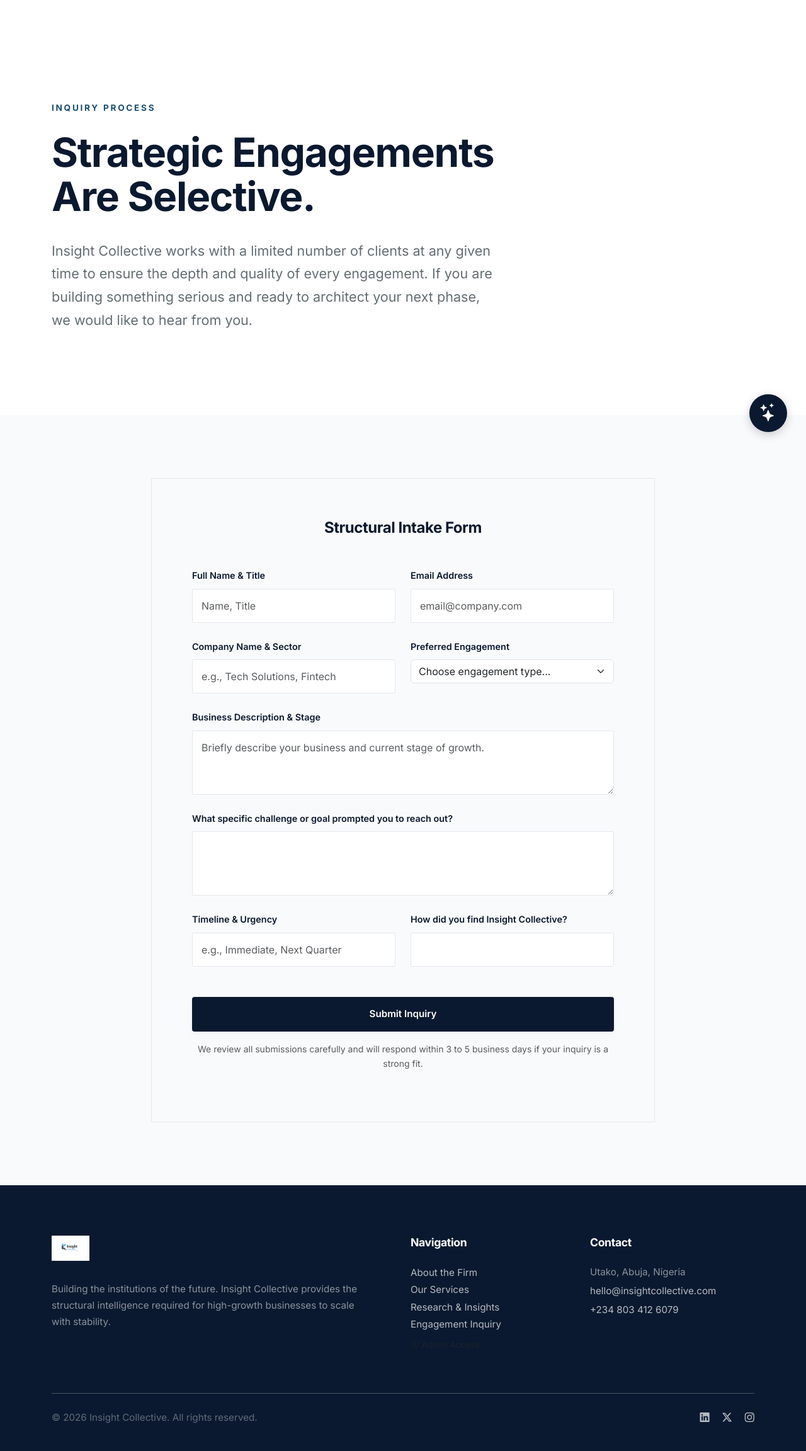
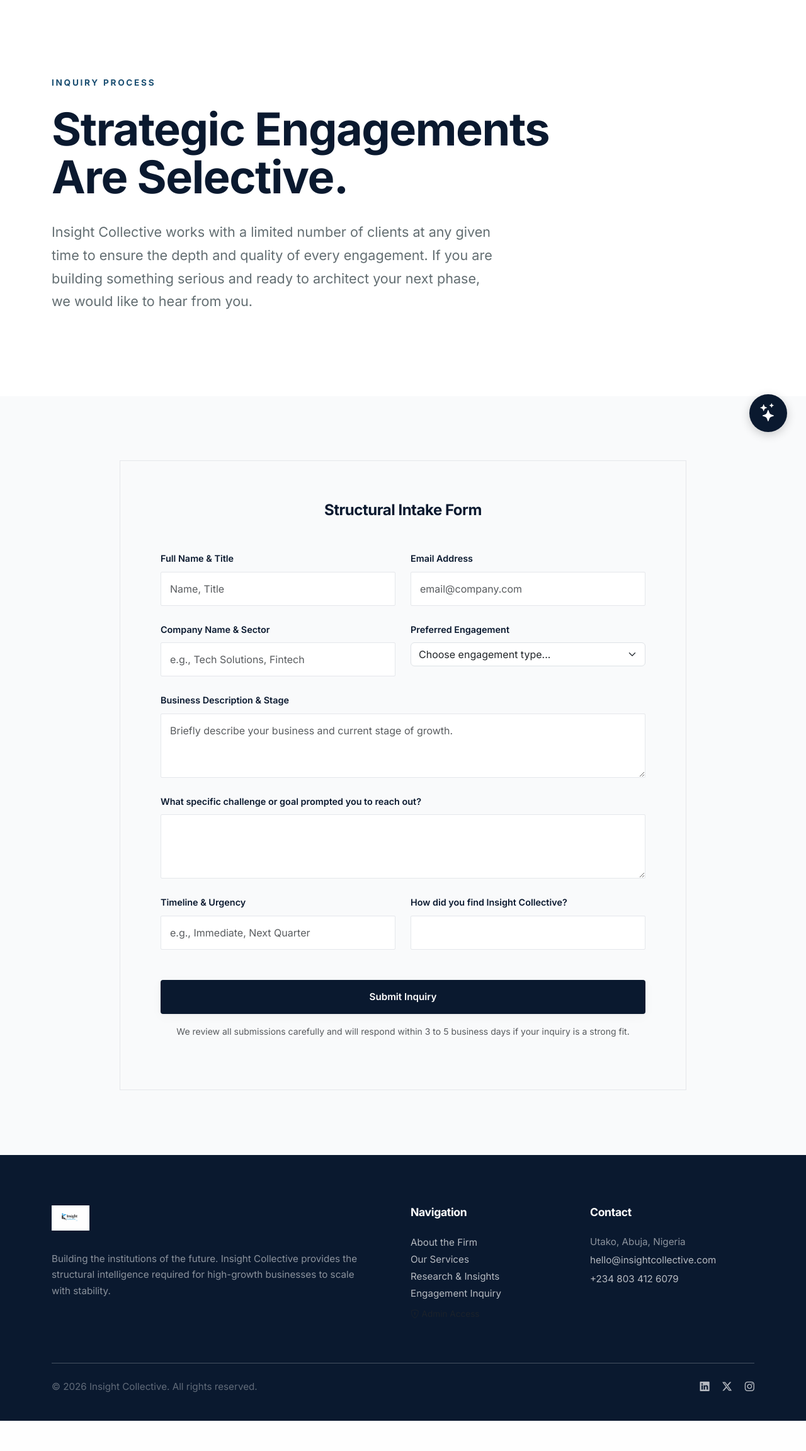
Before and after one commit to pwoprurho/insights, a Flask app: page /booking in a window 1280 px wide. Shown: the part 84-2388 px from the top of the page at 63% size. After the commit the page ends 2340 px from the top, so only its background shows below. Run offline with Flask 3, Linux system fonts and the light colour scheme; some web fonts are replaced.

Commit message:
feat: Implement initial website structure with home, about, services, and booking pages, and core styling.

```diff
--- a/static/css/style.css
+++ b/static/css/style.css
@@ -15,6 +15,9 @@
 
     --primary-font: 'Inter', -apple-system, BlinkMacSystemFont, 'Segoe UI', Roboto, sans-serif;
     --serif-font: 'Playfair Display', serif;
+
+    /* Responsive Spacing */
+    --section-padding: clamp(60px, 8vw, 120px);
 }
 
 /* Base Styles */
@@ -41,16 +44,15 @@ body {
     /* Fallback background */
 }
 
-h1,
-h2,
-h3,
-h4,
-h5,
-h6 {
+h1, h2, h3, h4, h5, h6 {
     font-weight: 700;
     color: var(--primary-navy);
     letter-spacing: -0.02em;
 }
+
+h1 { font-size: clamp(2.5rem, 8vw, 4.5rem); line-height: 1.05; }
+h2 { font-size: clamp(2rem, 5vw, 3rem); line-height: 1.1; }
+h3 { font-size: clamp(1.5rem, 4vw, 2.25rem); }
 
 /* Navbar - Institutional & Clean */
 .navbar {
@@ -126,7 +128,7 @@ h6 {
 
 /* Section Components */
 .section-padding {
-    padding: 100px 0;
+    padding: var(--section-padding) 0;
 }
 
 .bg-muted {
@@ -136,9 +138,8 @@ h6 {
 /* Hero Section - Selective & Authoritative */
 .hero-section {
     background: var(--bg-white);
-    padding: 160px 0 100px 0;
+    padding: clamp(120px, 15vh, 200px) 0 clamp(60px, 8vw, 100px) 0;
     text-align: left;
-    /* Switching to left-aligned for a more serious consulting feel */
 }
 
 .hero-sub {
@@ -152,8 +153,6 @@ h6 {
 }
 
 .hero-title {
-    font-size: 4rem;
-    line-height: 1.1;
     max-width: 900px;
 }
 
@@ -215,9 +214,9 @@ h6 {
 
 /* Intake Form - Selective & Serious */
 .intake-form-container {
-    max-width: 800px;
+    max-width: 900px;
     margin: 0 auto;
-    padding: 4rem;
+    padding: clamp(1.5rem, 5vw, 4rem);
     background: var(--bg-off-white);
     border: 1px solid var(--border-light);
 }
@@ -343,16 +342,20 @@ h6 {
     background: var(--accent-blue);
 }
 
+/* Ensure buttons wrap on small screens */
+.d-flex.gap-3 {
+    flex-wrap: wrap;
+}
+
 .ai-chat-window {
-    width: 350px;
-    height: 450px;
+    width: 380px;
+    max-width: calc(100vw - 40px);
+    height: clamp(400px, 70vh, 600px);
     background: white;
     border-radius: 4px;
-    /* Matching the architectural style */
     box-shadow: 0 10px 30px rgba(0, 0, 0, 0.15);
     margin-bottom: 20px;
     display: flex;
-    /* overridden by d-none initially */
     flex-direction: column;
     overflow: hidden;
     border: 1px solid var(--border-light);
@@ -429,3 +432,8 @@ h6 {
         position: fixed;
     }
 }
+
+/* Cleanup duplicate/competing queries */
+@media (max-width: 992px) {
+    /* Styles are mostly handled by clamp() and bootstrap classes now */
+}
--- a/templates/booking.html
+++ b/templates/booking.html
@@ -19,22 +19,22 @@
             <h4 class="mb-5 text-center">Structural Intake Form</h4>
             <form method="post" class="needs-validation" novalidate>
                 <div class="row g-4">
-                    <div class="col-md-6">
+                    <div class="col-lg-6">
                         <label for="name" class="form-label">Full Name & Title</label>
                         <input type="text" class="form-control" id="name" name="name" placeholder="Name, Title"
                             required>
                     </div>
-                    <div class="col-md-6">
+                    <div class="col-lg-6">
                         <label for="email" class="form-label">Email Address</label>
                         <input type="email" class="form-control" id="email" name="email" placeholder="email@company.com"
                             required>
                     </div>
-                    <div class="col-md-6">
+                    <div class="col-lg-6">
                         <label for="company" class="form-label">Company Name & Sector</label>
                         <input type="text" class="form-control" id="company" name="company"
                             placeholder="e.g., Tech Solutions, Fintech" required>
                     </div>
-                    <div class="col-md-6">
+                    <div class="col-lg-6">
                         <label for="engagement_type" class="form-label">Preferred Engagement</label>
                         <select class="form-select" id="engagement_type" name="service" required>
                             <option value="" selected disabled>Choose engagement type...</option>
@@ -56,12 +56,12 @@
                             out?</label>
                         <textarea class="form-control" id="challenge" name="challenge" rows="3" required></textarea>
                     </div>
-                    <div class="col-md-6">
+                    <div class="col-lg-6">
                         <label for="timeline" class="form-label">Timeline & Urgency</label>
                         <input type="text" class="form-control" id="timeline" name="timeline"
                             placeholder="e.g., Immediate, Next Quarter" required>
                     </div>
-                    <div class="col-md-6">
+                    <div class="col-lg-6">
                         <label for="source" class="form-label">How did you find Insight Collective?</label>
                         <input type="text" class="form-control" id="source" name="source" required>
                     </div>
```
Also changed, not shown: templates/about.html (+6 -9 lines), templates/home.html (+8 -12 lines), templates/services.html (+4 -4 lines).
